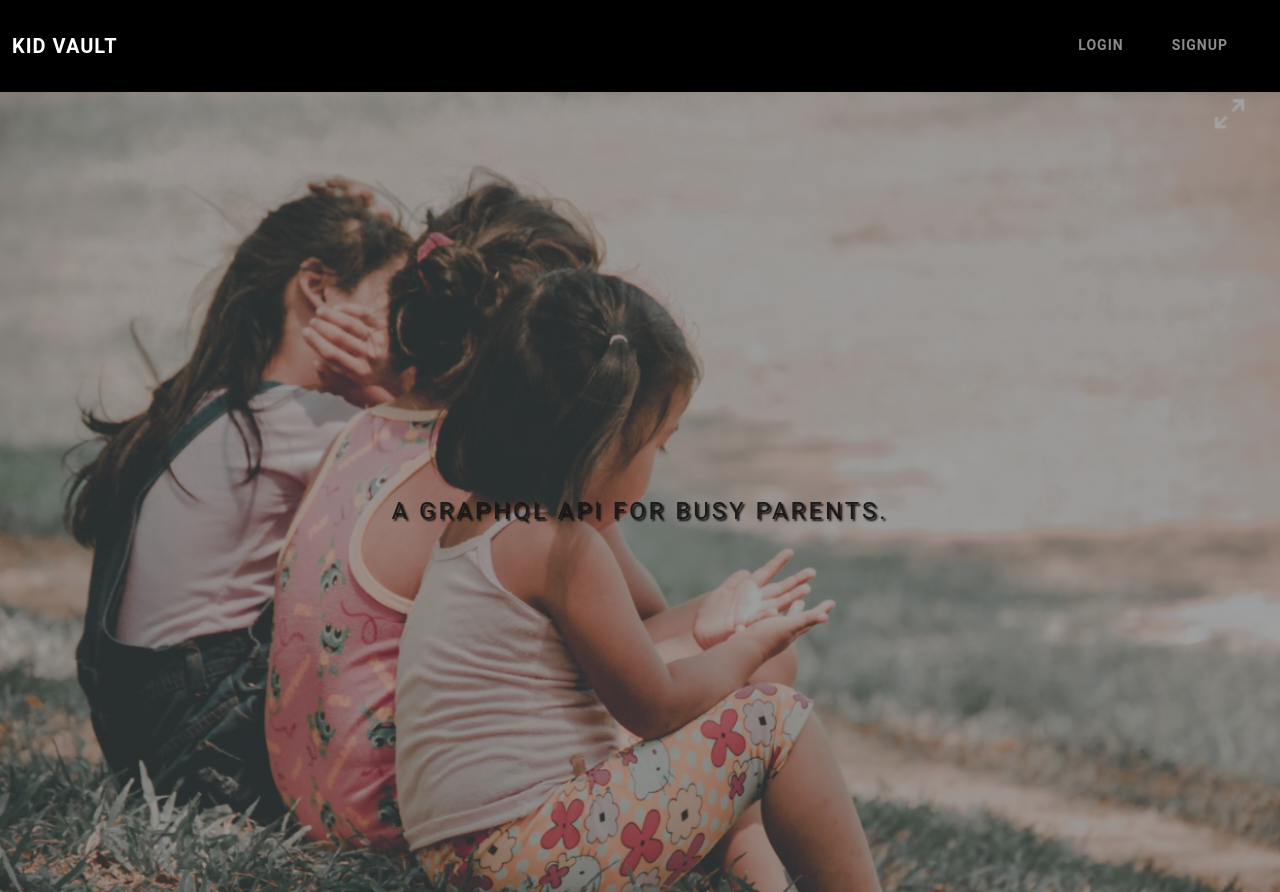
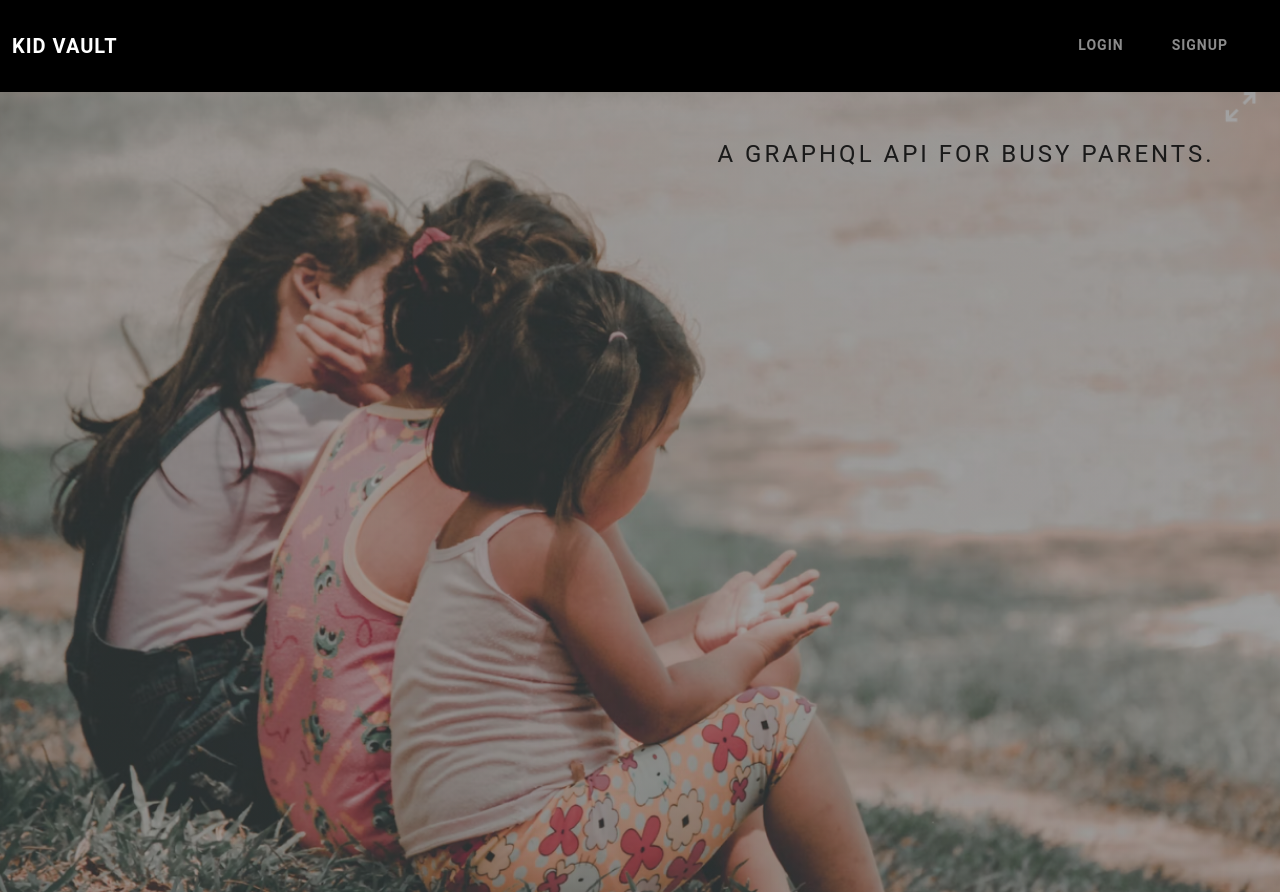
Before and after one commit to melawong/Kid-Vault-Frontend, a React (Create React App) app: page / in a window 1280 px wide. Built offline with nearby package versions, Linux system fonts and the light colour scheme; no server answers; a web font is replaced by a local one.

Commit message:
changed homepage title styling

```diff
--- a/src/App.css
+++ b/src/App.css
@@ -49,14 +49,16 @@
   background-attachment: fixed;
   display: flex;
   justify-content: center;
-  align-items: center;
+  /* align-items: center; */
   background-position: center;
 }
 
 .homepage-title {
-  text-shadow: 3px 3px 3px #0c0b0a;
+  display: flex;
+  justify-content: center;
 }
 
 .homepage-text {
-  text-shadow: 2px 2px 2px #0c0b0a;
+  display: flex;
+  justify-content: center;
 }
--- a/src/App.js
+++ b/src/App.js
@@ -5,7 +5,6 @@ import MomApi from "./helpers/momApi";
 import Navbar from "./navigation/Navbar";
 import RoutesList from "./navigation/RoutesList";
 import UserContext from "./userContext";
-// import JoblyApi from "./helpers/joblyApi";
 import jwtDecode from "jwt-decode";
 
 /** App renders Navbar component and RoutesList */
@@ -71,10 +70,7 @@ function App() {
   async function handleAddKid(kid) {
     const newKid = await MomApi.addKid(kid);
 
-    setUser((user) => ({
-      ...user,
-      // kids: new Set([...user.kids, newKid]),
-    }));
+    setUser((user) => ({ ...user }));
     return newKid;
   }
 
--- a/src/common/Home.js
+++ b/src/common/Home.js
@@ -1,36 +1,20 @@
-import { Link } from "react-router-dom";
 import { useContext } from "react";
 import UserContext from "../userContext";
 
 function Home() {
   const { user } = useContext(UserContext);
   return (
-    <div className="homepage">
-      <div className="col-12">
-        {/* <h1 className="homepage-title display-1 fw-bolder pb-5">
-          <strong>Kid Vault</strong>
-        </h1> */}
-        <h3 className="homepage-text fw-bolder pt-4 mt-4">
+    <div className="homepage row">
+      <div className="col-6"></div>
+      <div className="col-6">
+        <h3 className="homepage-title fw-bolder pt-4 mt-4">
           A GraphQL API for busy parents.
         </h3>
-        {/* {user ? (
+        {user ? (
           <h4 className="homepage-text fw-bolder">
-            Welcome Back, {user.username}!
+            Welcome Back, {user.first_name}!
           </h4>
-        ) : (
-          <>
-            <button className="btn btn-secondary mx-1">
-              <Link to={`/login`} style={{ textDecoration: "none" }}>
-                Login
-              </Link>
-            </button>
-            <button className="btn btn-secondary mx-1">
-              <Link to={`/signup`} style={{ textDecoration: "none" }}>
-                Signup
-              </Link>
-            </button>
-          </> */}
-        {/* )} */}
+        ) : ""}
       </div>
     </div>
   );
--- a/src/helpers/momApi.js
+++ b/src/helpers/momApi.js
@@ -115,6 +115,12 @@ class MomApi {
           last_name
           phone
           username
+          students_list {
+            id
+            first_name
+            last_name
+            image_url
+          }
         }
       }` });
     return response.getUserByUsername;
```
